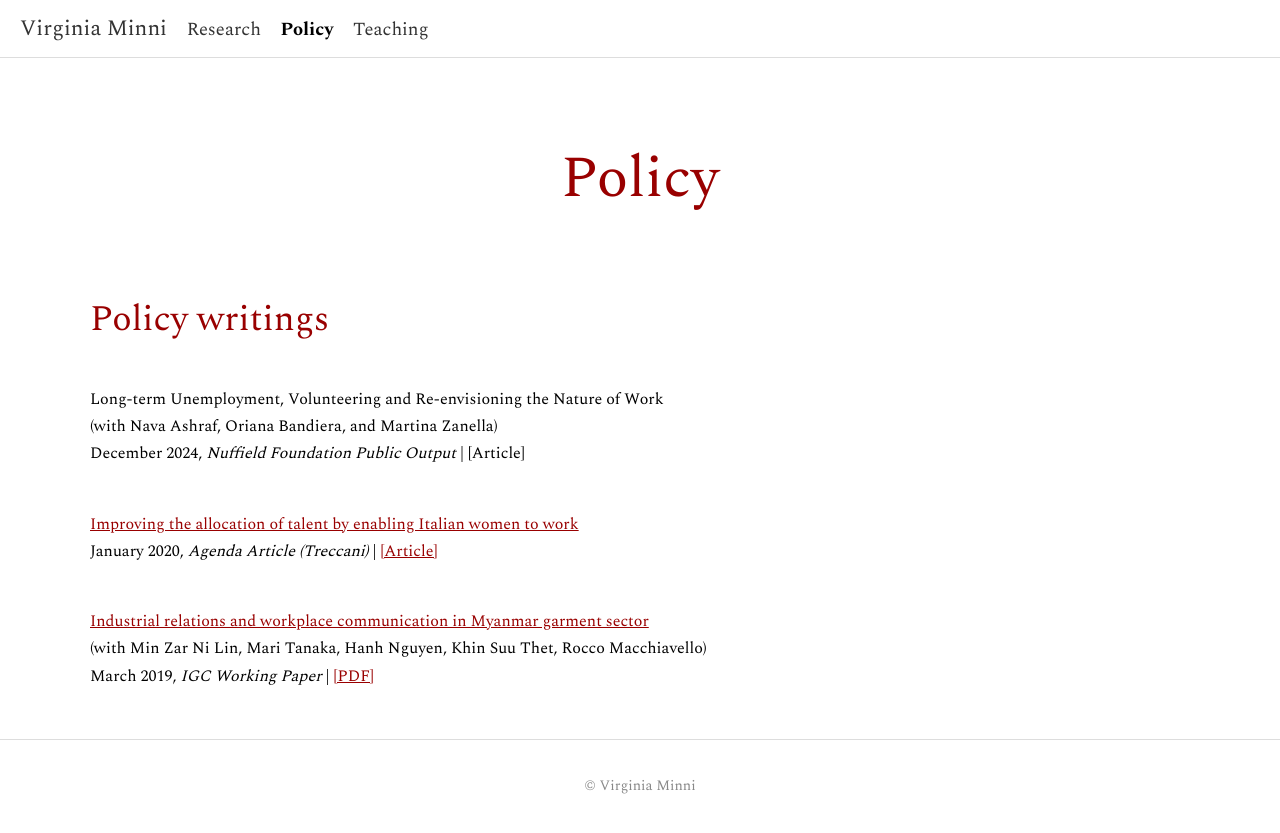
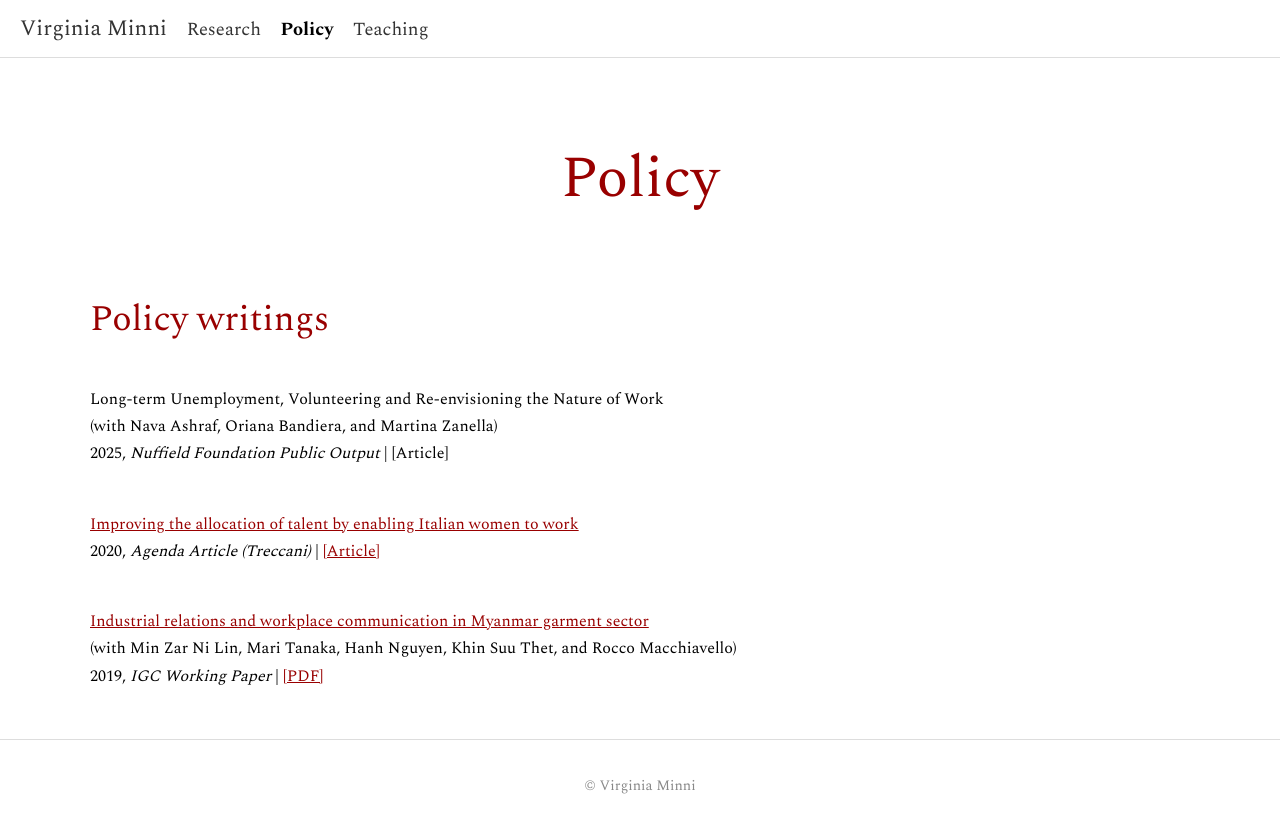
Before and after one commit to virginiaminni/virginiaminni.github.io, a Jekyll site: the page built from policy.md, in a window 1280 px wide. Shown: the top 833 px of the page. Built offline with Jekyll 4.4.1, drawn with Linux system fonts in a browser that asks for light colours.

Commit message:
Update policy.md

```diff
--- a/policy.md
+++ b/policy.md
@@ -10,14 +10,14 @@ permalink: /policy/
 
 Long-term Unemployment, Volunteering and Re-envisioning the Nature of Work<br>
 (with Nava Ashraf, Oriana Bandiera, and Martina Zanella)<br>
-December 2024, *Nuffield Foundation Public Output*  |  [Article]
+2025, *Nuffield Foundation Public Output*  |  [Article]
 
 <br>
 <a href="https://www.treccani.it/magazine/agenda/articoli/economia-e-innovazione/gender_gap.html" target="_blank" rel="noopener noreferrer">Improving the allocation of talent by enabling Italian women to work</a> <br>
-January 2020, *Agenda Article (Treccani)* | <a href="https://www.treccani.it/magazine/agenda/articoli/economia-e-innovazione/gender_gap.html" target="_blank" rel="noopener noreferrer">[Article]</a>
+2020, *Agenda Article (Treccani)* | <a href="https://www.treccani.it/magazine/agenda/articoli/economia-e-innovazione/gender_gap.html" target="_blank" rel="noopener noreferrer">[Article]</a>
 
 
 <br>
 <a href="https://www.theigc.org/publications/industrial-relations-and-workplace-communication-myanmar-garment-sector" target="_blank" rel="noopener noreferrer">Industrial relations and workplace communication in Myanmar garment sector</a> <br>
-(with Min Zar Ni Lin, Mari Tanaka, Hanh Nguyen, Khin Suu Thet, Rocco Macchiavello)
-March 2019, *IGC Working Paper* | <a href="/assets/files/Tanaka-et-al-2019-Working-paper.pdf" target="_blank" rel="noopener noreferrer">[PDF]</a>
+(with Min Zar Ni Lin, Mari Tanaka, Hanh Nguyen, Khin Suu Thet, and Rocco Macchiavello)
+2019, *IGC Working Paper* | <a href="/assets/files/Tanaka-et-al-2019-Working-paper.pdf" target="_blank" rel="noopener noreferrer">[PDF]</a>
```
